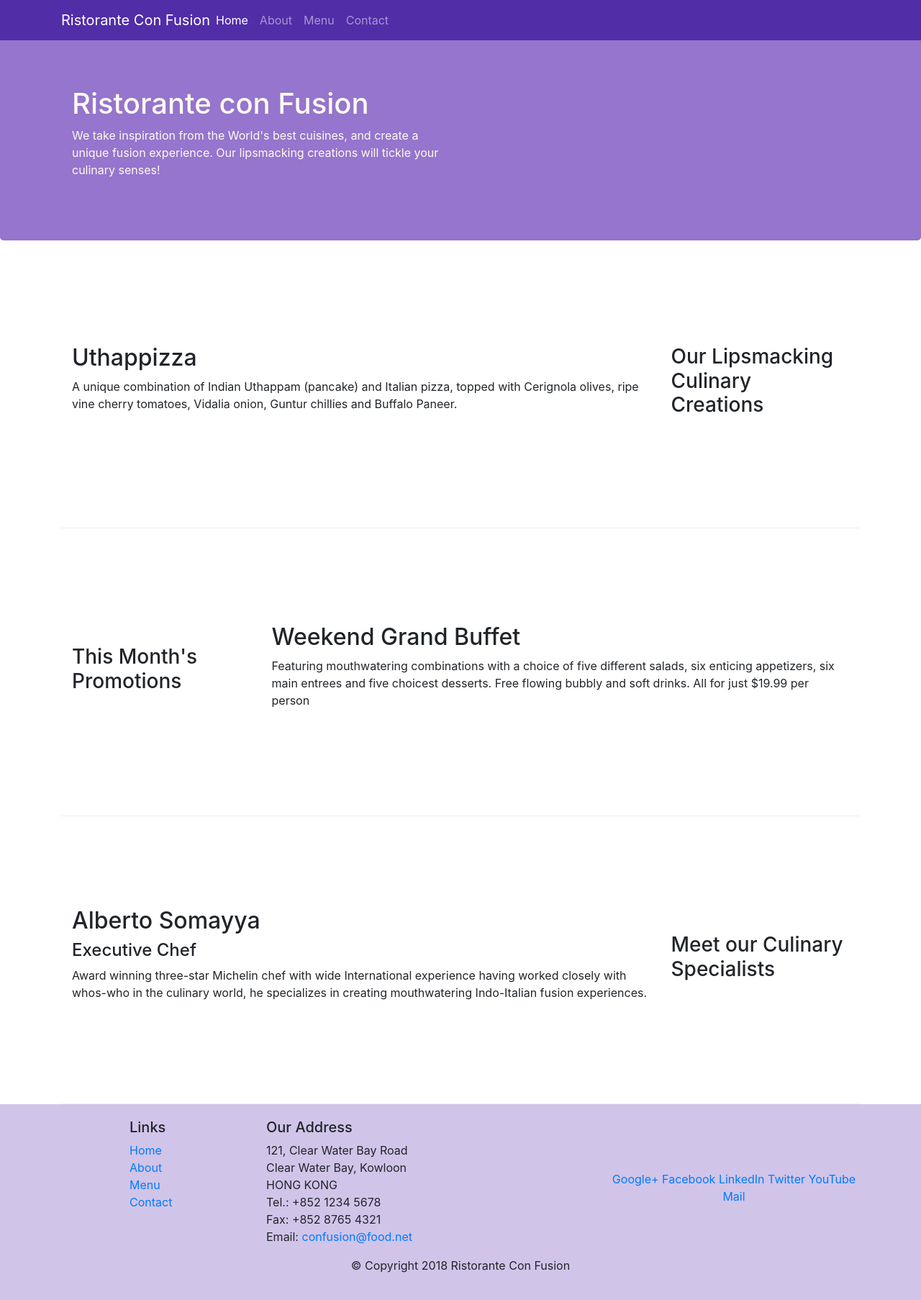
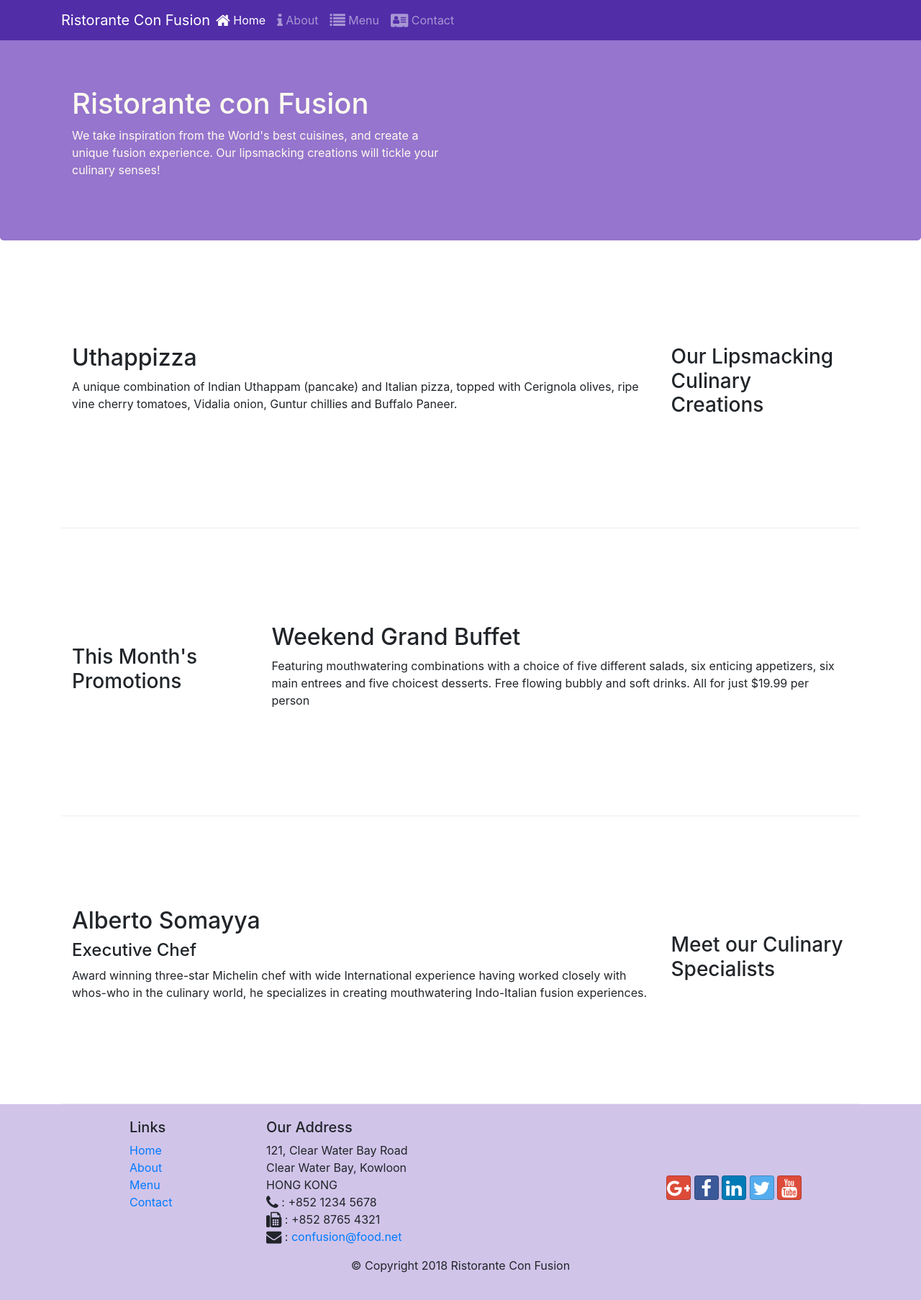
Before and after one commit to shahrilahmed/revisingBootstrap4, a website: page index.html in a window 1280 px wide. Shown: the whole page at 72% size. Drawn offline with nearby package versions, Linux system fonts and the light colour scheme.

Commit message:
Fontawesome and Bootstrap Social added

```diff
--- a/index.html
+++ b/index.html
@@ -9,6 +9,8 @@
 
         <!-- Bootstrap CSS -->
         <link rel="stylesheet" href="node_modules/bootstrap/dist/css/bootstrap.min.css">
+        <link rel="stylesheet" href="node_modules/font-awesome/css/font-awesome.min.css">
+        <link rel="stylesheet" href="node_modules/bootstrap-social/bootstrap-social.css">
         <link rel="stylesheet" href="css/styles.css">
     <title>Ristorante Con Fusion</title>
 </head>
@@ -22,10 +24,10 @@
             <a class="navbar-brand mr-auto" href="#">Ristorante Con Fusion</a>
             <div class="collapse navbar-collapse" id="Navbar">
                 <ul class="navbar-nav mr-auto">
-                  <li class="nav-item active"><a class="nav-link" href="#">Home</a></li>
-                   <li class="nav-item"><a class="nav-link" href="./aboutus.html">About</a></li>
-                   <li class="nav-item"><a class="nav-link" href="#">Menu</a></li>
-                   <li class="nav-item"><a class="nav-link" href="#">Contact</a></li>
+                  <li class="nav-item active"><a class="nav-link" href="#"><span class="fa fa-home fa-lg"></span> Home</a></li>
+                   <li class="nav-item"><a class="nav-link" href="./aboutus.html"> <span class="fa fa-info fa-lg"></span> About</a></li>
+                   <li class="nav-item"><a class="nav-link" href="#"><span class="fa fa-list fa-lg"></span> Menu</a></li>
+                   <li class="nav-item"><a class="nav-link" href="#"><span class="fa fa-address-card fa-lg"></span> Contact</a></li>
                 </ul>
             </div>
         </div>
@@ -96,19 +98,18 @@
 		              121, Clear Water Bay Road<br>
 		              Clear Water Bay, Kowloon<br>
 		              HONG KONG<br>
-		              Tel.: +852 1234 5678<br>
-		              Fax: +852 8765 4321<br>
-		              Email: <a href="mailto:confusion@food.net">confusion@food.net</a>
+		              <i class="fa fa-phone fa-lg"></i> : +852 1234 5678<br>
+		              <i class="fa fa-fax fa-lg"></i> : +852 8765 4321<br>
+		              <i class="fa fa-envelope fa-lg"></i> : <a href="mailto:confusion@food.net">confusion@food.net</a>
 		           </address>
                 </div>
                 <div class="col-12 col-sm-4 align-self-center">
                     <div class="text-center">
-                        <a href="http://google.com/+">Google+</a>
-                        <a href="http://www.facebook.com/profile.php?id=">Facebook</a>
-                        <a href="http://www.linkedin.com/in/">LinkedIn</a>
-                        <a href="http://twitter.com/">Twitter</a>
-                        <a href="http://youtube.com/">YouTube</a>
-                        <a href="mailto:">Mail</a>
+                        <a class="btn btn-social-icon btn-google" href="http://google.com/+"><i class="fa fa-google-plus fa-lg"></i></a>
+                        <a class="btn btn-social-icon btn-facebook" href="http://www.facebook.com/profile.php?id="><i class="fa fa-facebook fa-lg"></i></a>
+                        <a class="btn btn-social-icon btn-linkedin" href="http://www.linkedin.com/in/"><i class="fa fa-linkedin fa-lg"></i></a>
+                        <a class="btn btn-social-icon btn-twitter" href="http://twitter.com/"><i class="fa fa-twitter fa-lg"></i></a>
+                        <a class="btn btn-social-icon btn-google" href="http://youtube.com/"><i class="fa fa-youtube fa-lg"></i></a>
                     </div>
                 </div>
            </div>
--- a/package.json
+++ b/package.json
@@ -15,6 +15,8 @@
   },
   "dependencies": {
     "bootstrap": "^4.0.0",
+    "bootstrap-social": "^5.1.1",
+    "font-awesome": "^4.7.0",
     "jquery": "^3.3.1",
     "popper.js": "^1.12.9"
   }
```
Also changed, not shown: aboutus.html (+12 -10 lines), 1 other file.
